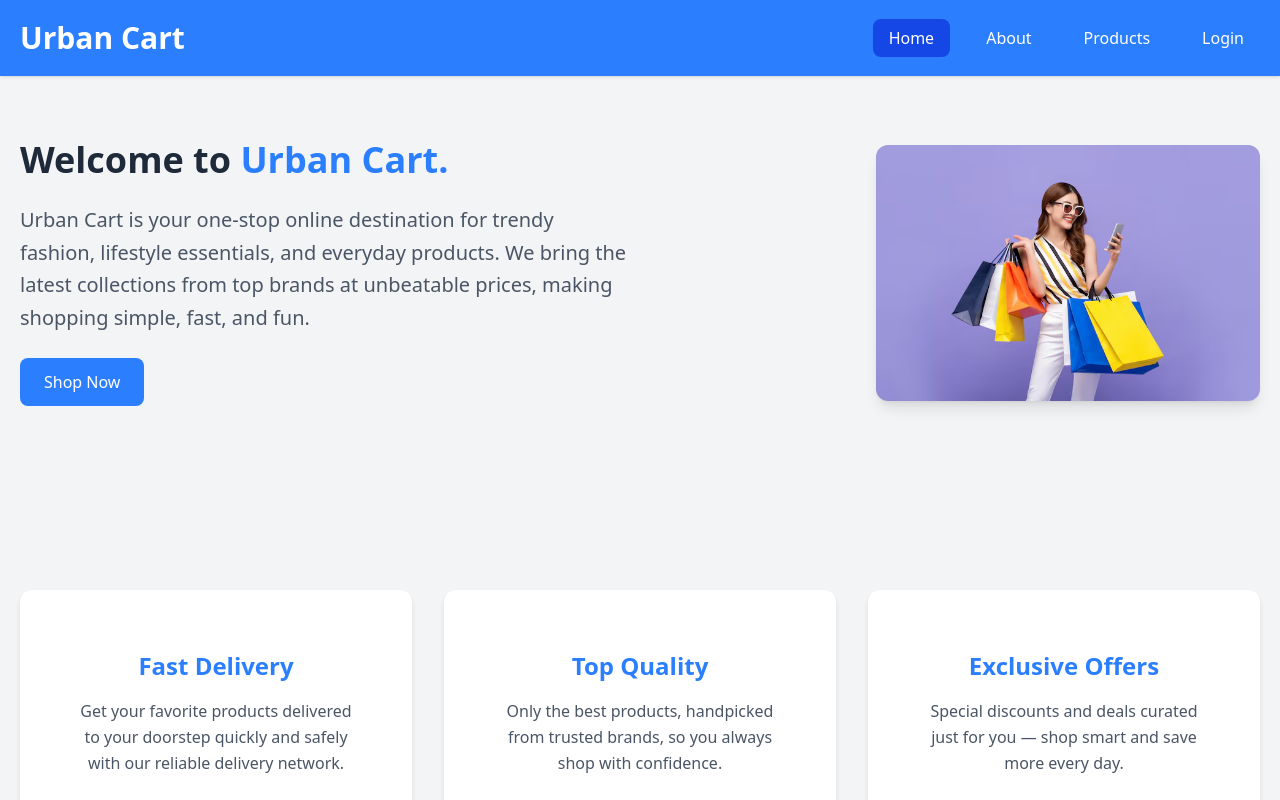
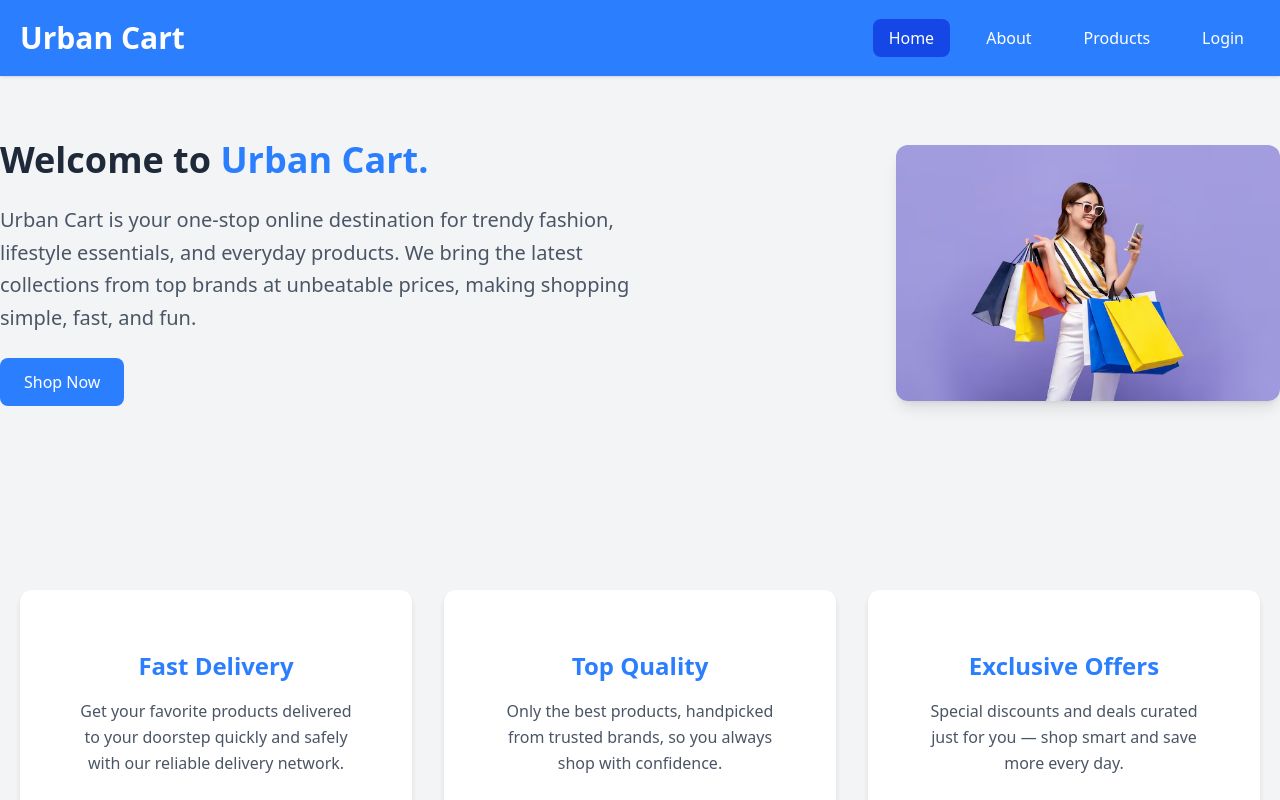
Before and after one commit to Rohit-Pakhre09/Product-Listing, a React (Vite) app: page / in a window 1280 px wide. Shown: the top 800 px of the page. Built offline with nearby package versions, Linux system fonts and the light colour scheme.

Commit message:
Fix: Minor styling.

```diff
--- a/src/Pages/Home.jsx
+++ b/src/Pages/Home.jsx
@@ -4,7 +4,7 @@ const Home = () => {
   return (
     <main>
       <section className="container mx-auto py-15">
-        <section className="flex flex-col gap-10 md:flex-row md:gap-5 items-center py-20 px-5">
+        <section className="flex flex-col gap-10 md:flex-row md:gap-5 items-center py-20 px-5 lg:px-0">
           <div className="flex-1 space-y-6">
             <h1 className="text-4xl md:text-4xl font-bold text-gray-800">
               Welcome to <span className="text-blue-500">Urban Cart.</span>
```
